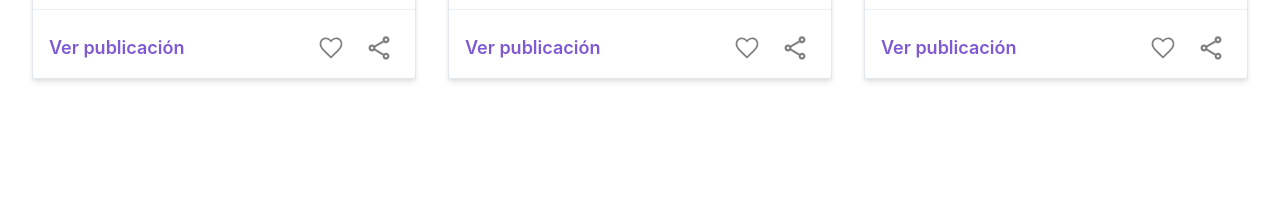
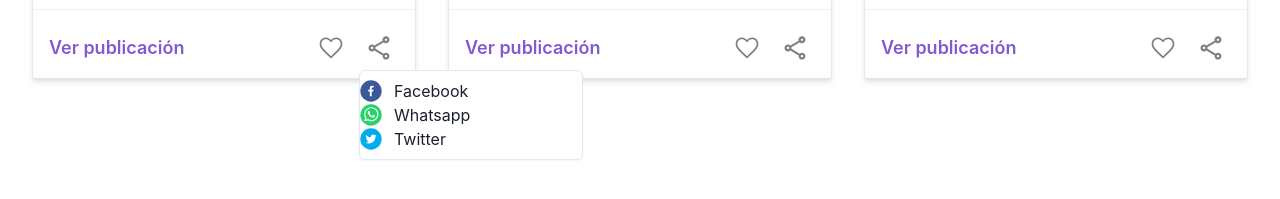
Before and after one commit to MauroErben/find-pet-frontend, a React (Vite) app: page / in a window 1280 px wide. Both pictures are taken after a click on the button 379 px from the left and 492 px from the top of the page. Shown: the part 445-644 px from the top of the page. Built offline with nearby package versions, Linux system fonts and the light colour scheme.

Commit message:
added menu to share post in card

```diff
--- a/package.json
+++ b/package.json
@@ -18,6 +18,7 @@
     "react-dom": "^18.0.0",
     "react-icons": "^4.4.0",
     "react-router-dom": "^6.3.0",
+    "react-share": "^4.4.0",
     "yup": "^0.32.11"
   },
   "devDependencies": {
--- a/src/Components/Card/CardFooter.jsx
+++ b/src/Components/Card/CardFooter.jsx
@@ -1,9 +1,9 @@
 import React, { useState } from 'react'
 import { HStack, Button, IconButton } from '@chakra-ui/react'
-import { MdOutlineShare } from 'react-icons/md'
+import ShareMenu from '../ShareMenu'
 import { IoMdHeartEmpty, IoMdHeart } from 'react-icons/io'
 
-export default function CardFooter() {
+export default function CardFooter({ itemToShare }) {
 
     const [like, setLike] = useState(false)
 
@@ -30,11 +30,7 @@ export default function CardFooter() {
                             : <IoMdHeartEmpty size={28} color='gray' />
                     }
                 />
-
-                <IconButton
-                    variant='link'
-                    icon={<MdOutlineShare size={28} color='gray' />}
-                />
+                <ShareMenu item={itemToShare}/>
             </HStack>
         </HStack>
     )
--- a/src/Components/Card/index.jsx
+++ b/src/Components/Card/index.jsx
@@ -23,7 +23,7 @@ export default function Card({ postList }) {
                             location={item.postLocation}
                         />
                         <Divider />
-                        <CardFooter />
+                        <CardFooter itemToShare={item}/>
                     </VStack>
                 ))}
             </SimpleGrid>
--- /dev/null
+++ b/src/Components/ShareMenu/index.jsx
@@ -0,0 +1,51 @@
+import React from 'react'
+import { Menu, MenuButton, MenuList, MenuItem, IconButton, MenuGroup, HStack, Text } from "@chakra-ui/react"
+import { MdOutlineShare } from 'react-icons/md'
+import {
+    FacebookIcon,
+    WhatsappIcon,
+    TwitterIcon,
+    FacebookShareButton,
+    WhatsappShareButton,
+    TwitterShareButton
+} from 'react-share'
+
+export default function ShareMenu({ item }) {
+    return (
+        <Menu>
+            <MenuButton
+                as={IconButton}
+                aria-label='Share'
+                icon={<MdOutlineShare size={28} color='gray' />}
+                variant='link'
+            />
+            <MenuList>
+                <MenuItem
+                    icon={<FacebookIcon round size={22} />}
+                    as={FacebookShareButton}
+                    url='http://192.168.100.10:3000/'
+                    quote={item.postTitle}
+                    hashtag='#Mendoza'
+                >
+                    Facebook
+                </MenuItem>
+                <MenuItem
+                    icon={<WhatsappIcon round size={22} />}
+                    as={WhatsappShareButton}
+                    url='http://192.168.100.10:3000/'
+                    title={item.postTitle}
+                >
+                    Whatsapp
+                </MenuItem>
+                <MenuItem
+                    icon={<TwitterIcon round size={22} />}
+                    as={TwitterShareButton}
+                    url='http://192.168.100.10:3000/'
+                    title={item.postTitle}
+                >
+                    Twitter
+                </MenuItem>
+            </MenuList>
+        </Menu>
+    )
+}
```
Also changed, not shown: 1 other file (tests, documents, lock files or other folders).
